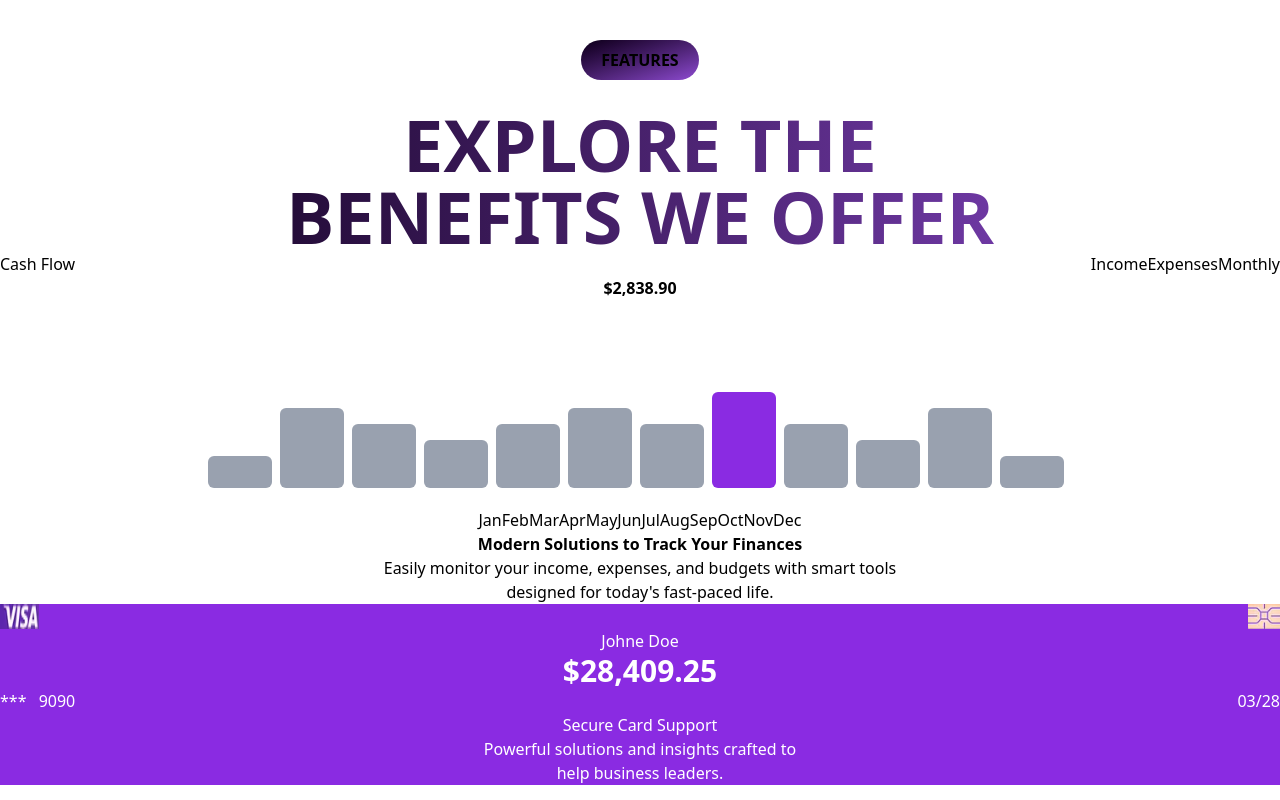
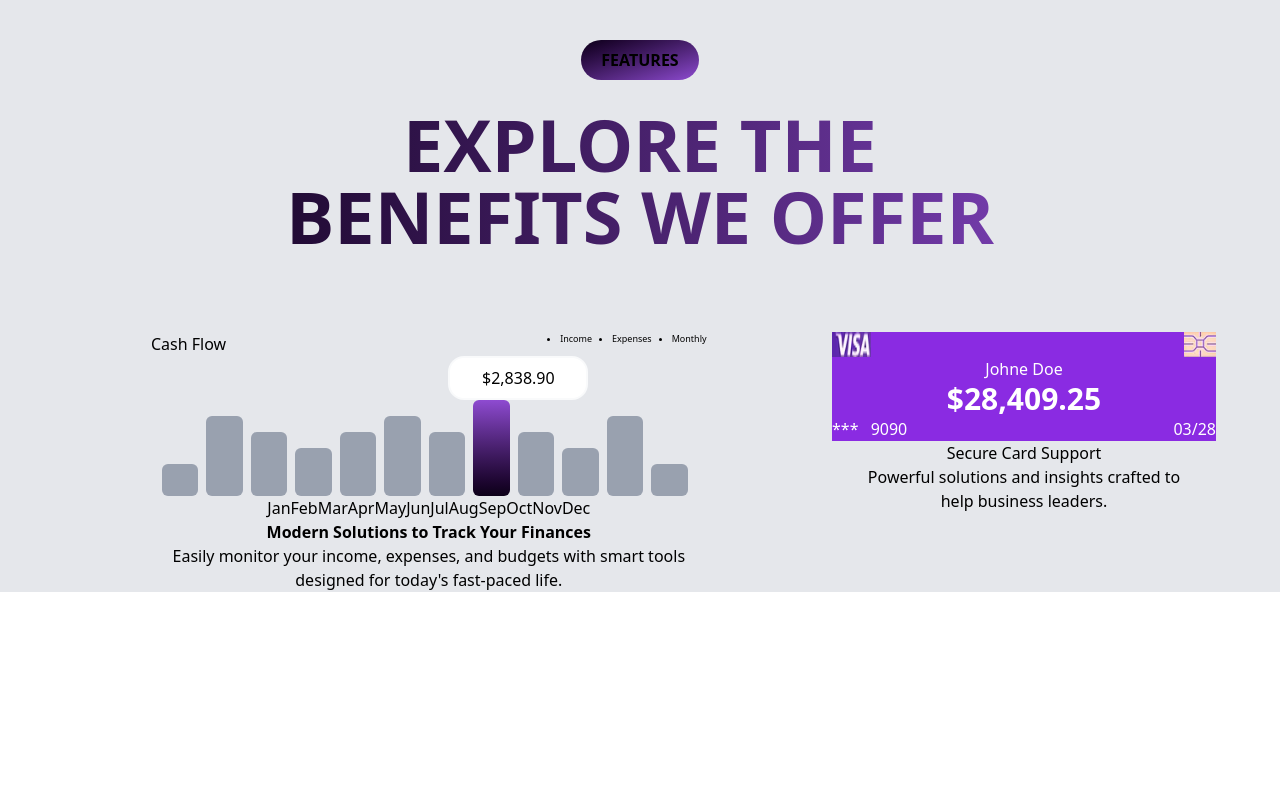
Before and after one commit to terhemeniorwua-png/finTech, a website: page index.html in a window 1280 px wide. Drawn offline with Linux system fonts and the light colour scheme.

Commit message:
started fixing the left side bar

```diff
--- a/index.html
+++ b/index.html
@@ -6,24 +6,28 @@
   <link href="src/output.css" rel="stylesheet">
 </head>
 <body>
-    <div class="text-center   pt-10">
+    <div class="text-center bg-gray-200 px-[5%]  pt-10">
 <button class="bg-gradient-to-br from-[#0d0119]  to-[rgb(142,75,209)] m-auto  px-5 rounded-3xl font-bold py-2">FEATURES</button>
 <h1 class=" bg-gradient-to-r from-[#0c0216] text-7xl pt-7 font-black to-[rgb(142,75,209)] bg-clip-text text-transparent">
     EXPLORE THE <br> BENEFITS WE OFFER
 </h1>
-<div>
-    <div class="flex justify-between text-center">
+<div class="pt-20">
+
+    <div class="grid grid-cols-3">
+    <div class=" col-span-2 w-[95%]">
+        <div class="flex justify-around  space-x-40 text-center">
         <div>Cash Flow</div>
         <div>
-            <ul class="flex justify-between">
+            <ul class="flex gap-5 list-disc text-[9px]">
                 <li>Income</li>
                 <li>Expenses</li>
                 <li>Monthly</li>
             </ul>
         </div>
     </div>
-    <h1 class="font-bold">$2,838.90</h1>
-    <div class="h-52 space-y-5 flex items-end justify-center gap-2">
+    <h1 class="pl-32 bg-white p-2 border-2 border-gray-50 w-[10%] ml-96 text-center rounded-2xl"><span class="relative right-24">$2,838.90</span>
+    </h1>
+    <div class=" flex items-end justify-center gap-2">
          <div class="bg-gray-400 h-8 shadow-3xl rounded-md w-[5%]"></div>
          <div class="bg-gray-400  rounded-md h-20 shadow-3xl w-[5%]"></div>
          <div class="bg-gray-400 h-16 shadow-3xl rounded-md  w-[5%]"></div>
@@ -31,7 +35,7 @@
          <div class="bg-gray-400 h-16 shadow-3xl rounded-md  w-[5%]"></div>
          <div class="bg-gray-400 h-20 shadow-3xl rounded-md  w-[5%]"></div>
          <div class="bg-gray-400 h-16 shadow-3xl rounded-md  w-[5%]"></div>
-         <div class="bg-blueviolet h-24 shadow-3xl rounded-md  w-[5%]"></div>
+         <div class="bg-gradient-to-t from-[#0d0119]  to-[rgb(142,75,209)]  h-24 shadow-3xl rounded-md  w-[5%]"></div>
          <div class="bg-gray-400 h-16 shadow-3xl rounded-md  w-[5%]"></div>
          <div class="bg-gray-400 h-12 shadow-3xl rounded-md  w-[5%]"></div>
          <div class="bg-gray-400 h-20 shadow-3xl rounded-md  w-[5%]"></div>
@@ -59,7 +63,8 @@
             <section>Easily monitor your income, expenses, and budgets with smart tools <br> designed for today's fast-paced life.</section>
         </p>
     </div>
-    <div>
+</div>
+    <div class="col-span-1">
         <div></div>
         <div class=""></div>
         <div class="text-white bg-blueviolet">
@@ -76,12 +81,13 @@
             </p>
             <p>03/28</p>
             </div>
-            <section>
+        </div>
+         <section>
                 <h1>Secure Card Support</h1>
                 <p>Powerful solutions and insights crafted to <br> help business leaders.</p>
             </section>
-        </div>
     </div>
+</div>
 </div>
 
     </div>
```
Also changed, not shown: src/output.css, 1 other file.
